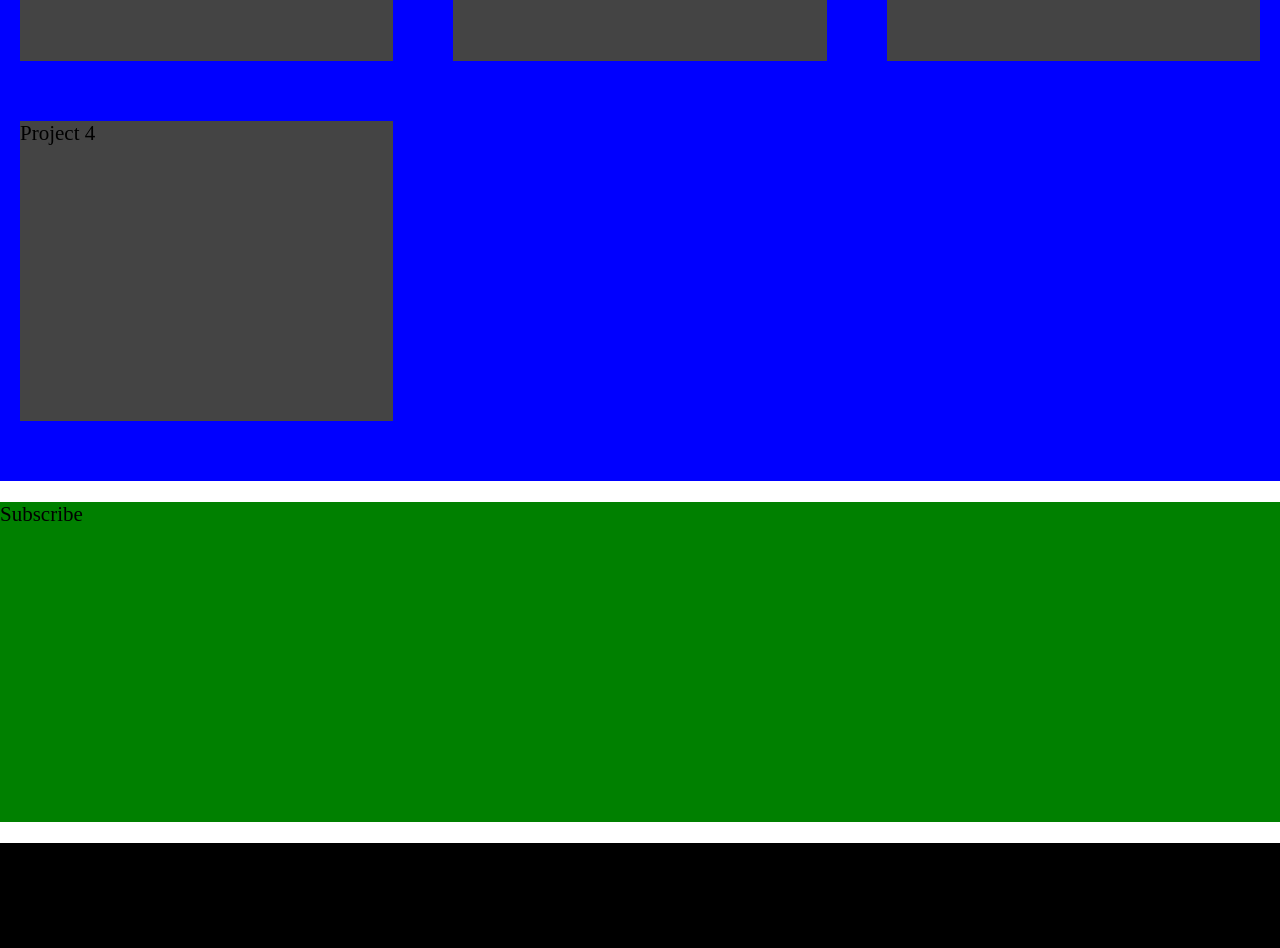
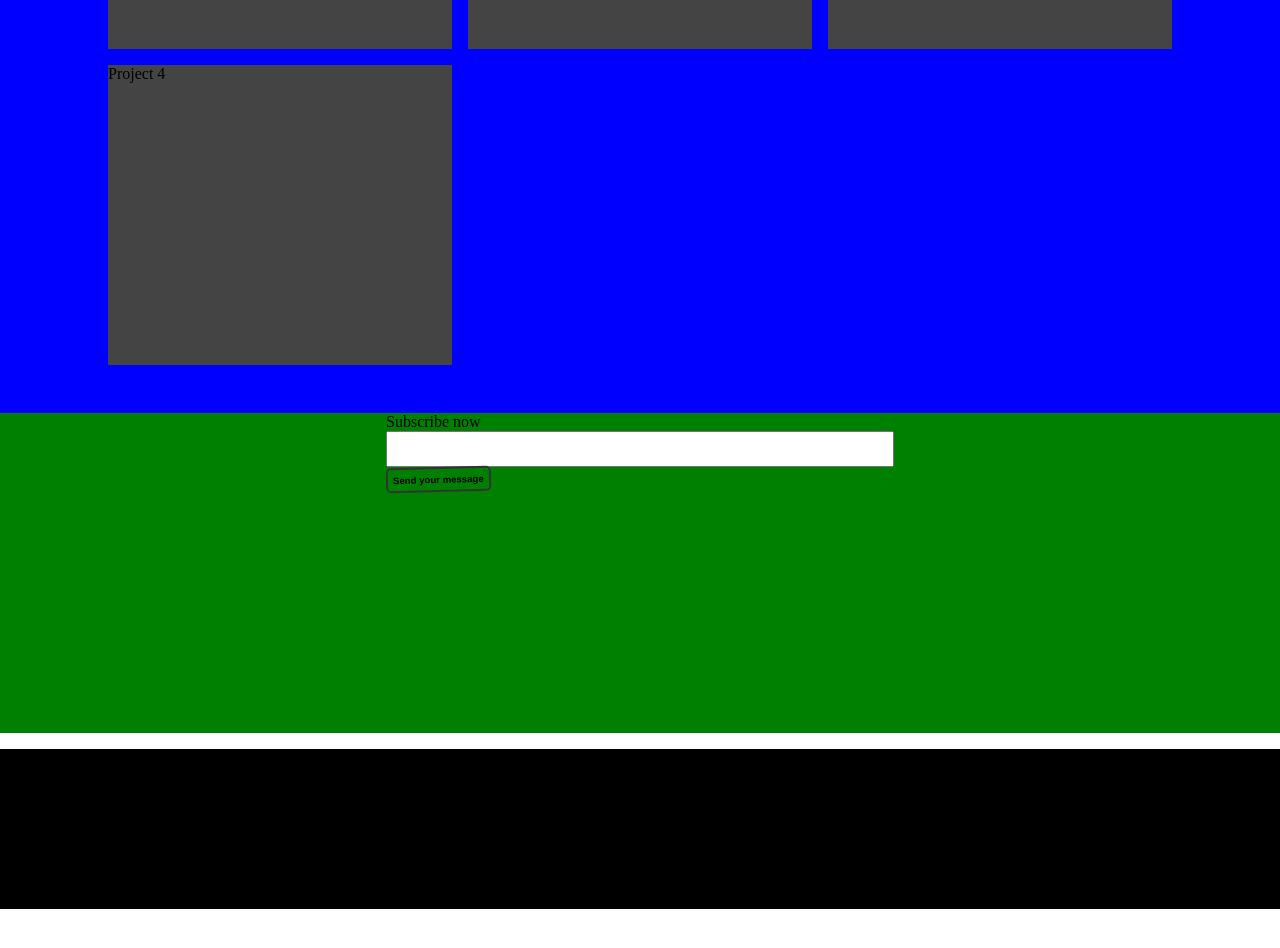
Before and after one commit to flaviohdsa/personal-blog-project-1, a plain HTML site: page index.html in a window 1280 px wide. Shown: the part 960-1908 px from the top of the page. After the commit the page ends 1869 px from the top, so only its background shows below. Drawn offline with Linux system fonts and the light colour scheme.

Commit message:
todays changes

```diff
--- a/footer.css
+++ b/footer.css
@@ -1,5 +1,6 @@
+/*FOOTER*/
+
 .footer-container {
-    grid-area: footer;
     background-color:black;
-    height: 30vh;
+    height: 20vh;
 }
--- a/index.html
+++ b/index.html
@@ -3,6 +3,7 @@
 <head>
     <link href="style.css" rel="stylesheet">
     <meta charset="utf-8" />
+    <meta name="viewport" content="width=device-width, initial-scale=1">
     <title>My Cook Book</title>
 <meta name="description" content="Example" />
 </head>
@@ -30,7 +31,15 @@
         </div>
 
         <div class="subs-container">
-            <p>Subscribe</p>
+            <form action="/">
+                <label for="subs-email">Subscribe now</label><br>
+                <input type="text" id="subs-email" name="subs-email"><br>
+
+                <div class="button">
+                    <button type="submit">Send your message</button>
+                  </div>
+
+              </form>
         </div>
 
         <div class="footer-container">
--- a/style.css
+++ b/style.css
@@ -1,8 +1,8 @@
 @import "navigation.css";
 @import "footer.css";
+@import "subscribe.css";
 
 body {
-    font-size: 21px;
     margin: 0px;
 }
 
@@ -21,6 +21,8 @@ body {
     background-color: blue;
     padding-top: 40px;
     padding-bottom: 40px;
+    padding-left: 8px;
+    padding-right: 8px;
 }
 
 .project-container > h1 {
@@ -31,28 +33,12 @@ body {
 
 .grid-wrapper {
     display: grid;
-    grid-template-columns: repeat(auto-fit, minmax(360px, 1fr));
-    grid-gap: 20px;
-}
-
-@media only screen
-  and (min-device-width: 320px)
-  and (max-device-width: 568px)
-  and (-webkit-min-device-pixel-ratio: 2) {
-    .box {
-        grid-template-columns: 1fr;
-    }
+    grid-template-columns: repeat(auto-fit, minmax(288px, 360px));
+    justify-content: center;
 }
 
 .box {
     background-color: #444;
-    margin: 20px;
     height: 300px;
+    margin: 8px;
 }
-
-/*SUBS*/
-
-.subs-container {
-    background-color: green;
-    height: 40vh;
-}
--- /dev/null
+++ b/subscribe.css
@@ -0,0 +1,24 @@
+/*SUBS*/
+
+.subs-container {
+    display: flex;
+    justify-content: center;
+    background-color: green;
+    height: 40vh;
+
+}
+
+form > input {
+    width: 500px;
+    height: 30px;
+}
+
+button {
+    padding      : 5px;
+    font         : bold .6em sans-serif;
+    border       : 2px solid #333;
+    border-radius: 5px;
+    background   : none;
+    cursor       : pointer;
+    transform    : rotate(-1.5deg);
+  }
```
